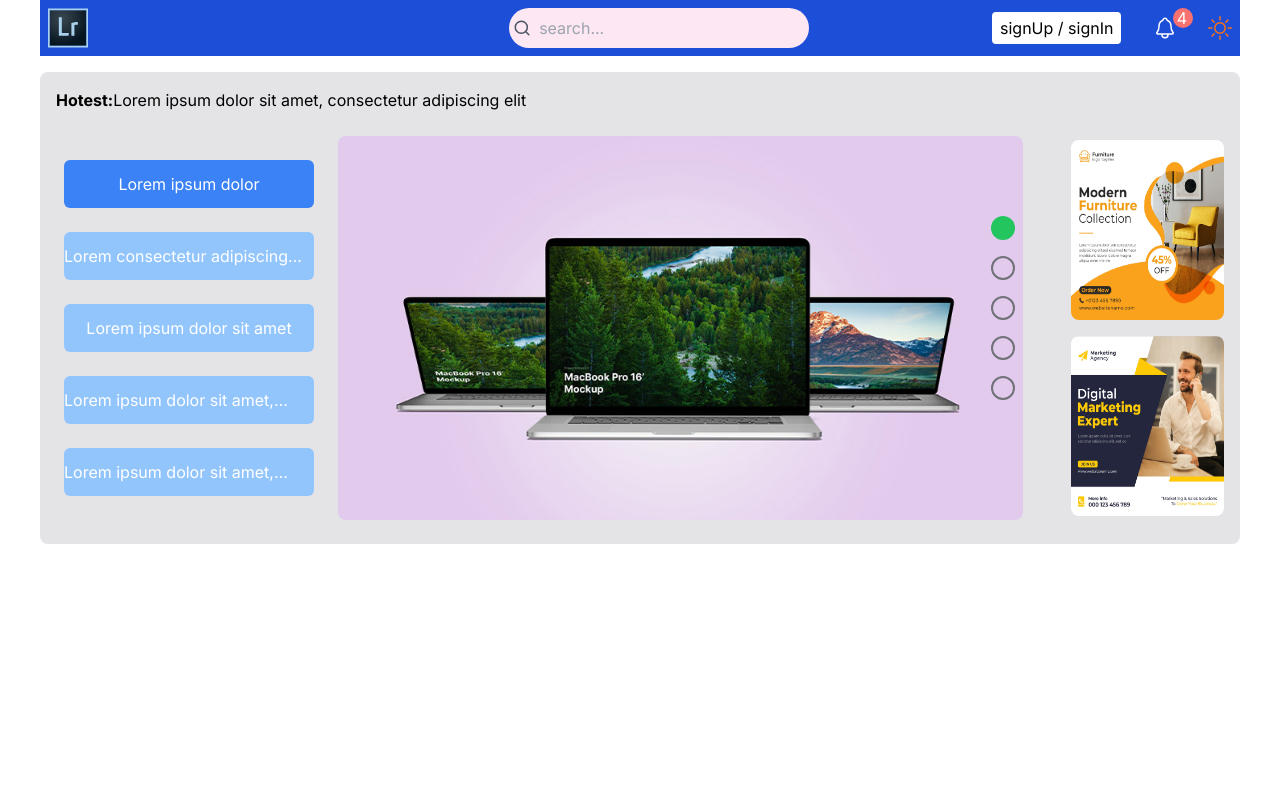
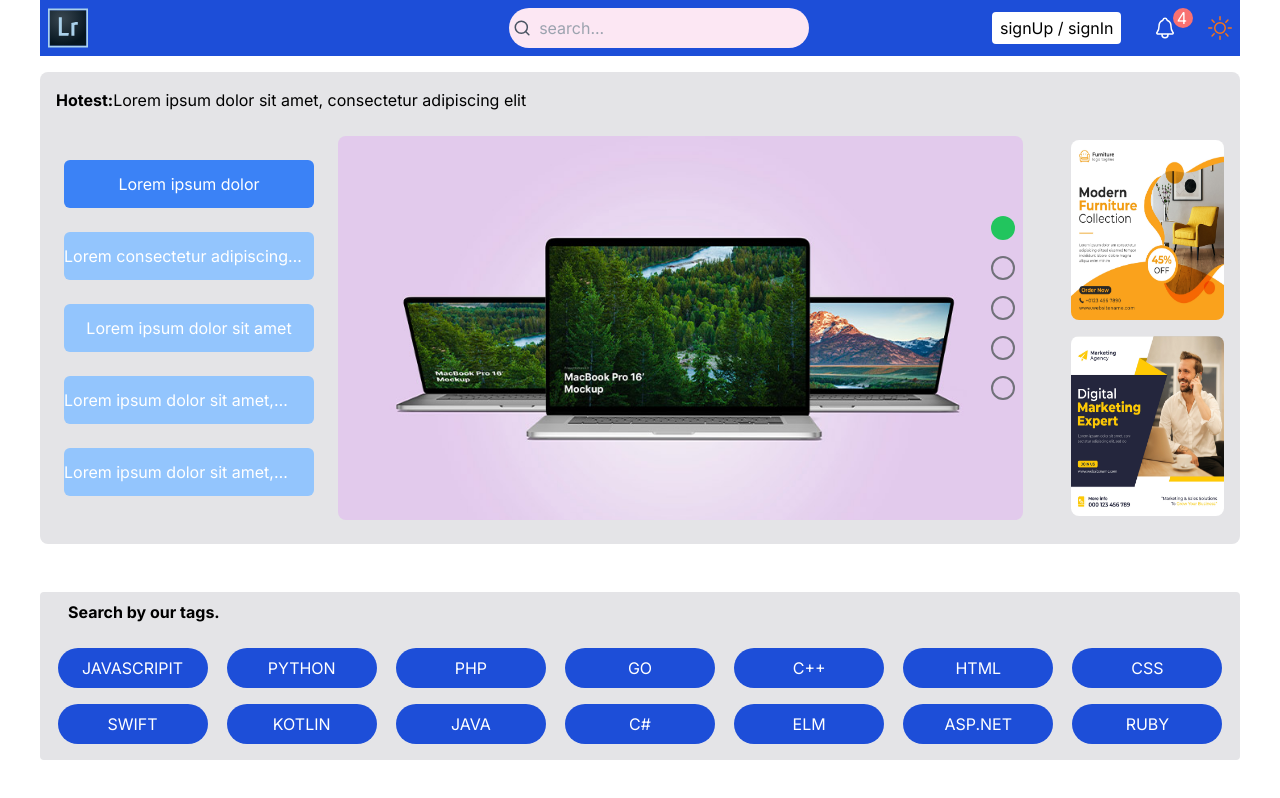
Before and after one commit to arshia788/BlogV2NextPractice, a Next.js app: page / in a window 1280 px wide. Built offline with nearby package versions, Linux system fonts and the light colour scheme.

Commit message:
category search main page

```diff
--- a/app/page.js
+++ b/app/page.js
@@ -1,9 +1,11 @@
+import CategoriesSearch from 'components/templates/CategoriesSearch'
 import SliderPage from 'components/templates/SliderPage'
 
 export default function page() {
   return (
     <div className='flex flex-col gap-12'>
       <SliderPage />
+      <CategoriesSearch />
     </div>
   )
 }
--- /dev/null
+++ b/components/module/CategoriesBoxes.js
@@ -0,0 +1,12 @@
+import Link from "next/link"
+
+export default function CategoriesBoxes({data}) {
+  return (
+    <div className="bg-blue-700 rounded-full min-w-[150px] px-3 py-2 w-[100px] text-white flex justify-center items-center m-2">
+
+        <Link href={data.link}>
+            {data.title}
+        </Link>
+    </div>
+  )
+}
--- a/components/module/slider/HotNews.js
+++ b/components/module/slider/HotNews.js
@@ -24,19 +24,18 @@
         },
     ];
 
-    const [listHotNews, setListHowNews] = useState(newslist[0]);
+    const [activeSlides, setActiveSlides] = useState(newslist[0]);
 
     setTimeout(()=>{
-
-        const item= listHotNews.value;
+        const item= activeSlides.value;
 
         if(item === newslist.length -1){
-            setListHowNews(newslist[0])
+            setActiveSlides(newslist[0])
         }
         else{
 
-            // in dar asal misheh ye array ba [value + 1]
-            setListHowNews(newslist[item + 1])
+            // yani bia in array ro begiri hala on value ke shodeh on item ro +1 bokon.
+            setActiveSlides(newslist[item + 1])
         }
 
     },3000)
@@ -44,14 +43,16 @@
     return (
         <div>
             <div className="flex justify-start items-start">
+
                 <span className="font-bold">
                     Hotest:
                 </span>
+
                 <Link
-                    className="line-clamp-1 w-[500px]"
-                    href={listHotNews.link}>
+                    className="line-clamp-1 w-full"
+                    href={activeSlides.link}>
 
-                    {listHotNews.title}
+                    {activeSlides.title}
                 </Link>
             </div>
         </div>
--- /dev/null
+++ b/components/templates/CategoriesSearch.js
@@ -0,0 +1,84 @@
+import CategoriesBoxes from 'components/module/CategoriesBoxes';
+
+
+export default function CategoriesSearch() {
+
+    const categories = [
+        {
+            title: "JAVASCRIPIT",
+            link: '/search/categories/javascripit'
+        },
+        {
+            title: "PYTHON",
+            link: '/search/categories/PYTHON'
+        }
+        ,
+        {
+            title: "PHP",
+            link: '/search/categories/PHP'
+        }
+        ,
+        {
+            title: "GO",
+            link: '/search/categories/GO'
+        }
+        ,
+        {
+            title: "C++",
+            link: '/search/categories/C++'
+        },
+        {
+            title: "HTML",
+            link: '/search/categories/HTML'
+        },
+
+        {
+            title: "CSS",
+            link: '/search/categories/CSS'
+        },
+        {
+            title: "SWIFT",
+            link: '/search/categories/SWIFT'
+        },
+        {
+            title: "KOTLIN",
+            link: '/search/categories/KOTLIN'
+        },
+        {
+            title: "JAVA",
+            link: '/search/categories/JAVA'
+        },
+        {
+            title: "C#",
+            link: '/search/categories/C#'
+        },
+        {
+            title: "ELM",
+            link: '/search/categories/ELM'
+        },
+        {
+            title: "ASP.NET",
+            link: '/search/categories/ASP.NET'
+        },
+        {
+            title: "RUBY",
+            link: '/search/categories/RUBY'
+        },
+    ];
+
+    return (
+        <div className='bg-zinc-200 rounded p-2 flex flex-col gap-4'>
+
+            <p className='font-bold text-md ml-5'>Search by our tags.</p>
+
+            <div className='flex justify-around items-center flex-wrap'>
+                {
+                    categories.map((item, index) => (
+                        <CategoriesBoxes data={item} key={index} />
+                    ))
+                }
+            </div>
+
+        </div>
+    )
+}
```
Also changed, not shown: components/module/slider/leftSliderPage.js (+8 -5 lines).
